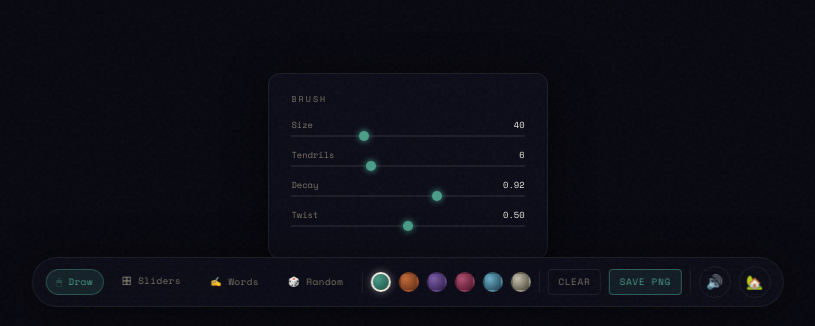
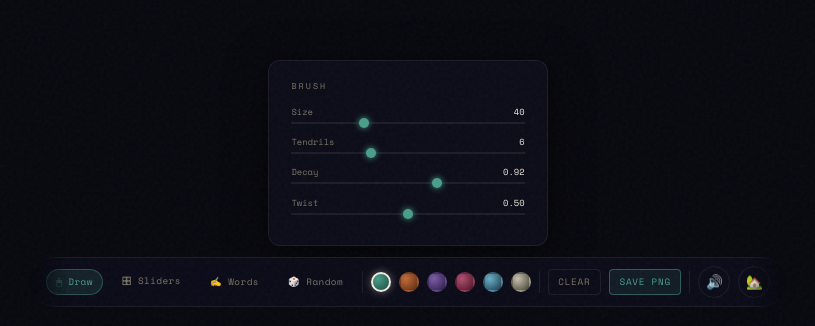
Before and after one commit to MaximumReality/art, a plain HTML site: page mix.html in a window 1280 px wide. Shown: the part 474-800 px from the top of the page, without its empty margins (232-1047 px from the left). Drawn offline with nearby package versions, Linux system fonts and the light colour scheme.

Commit message:
Update mix.html

```diff
--- a/mix.html
+++ b/mix.html
@@ -74,22 +74,41 @@
   }
 
   /* ── FLOATING TOOLBAR ── */
-  .toolbar {
+  .toolbar-wrap {
     position: fixed;
     bottom: 1.2rem;
-    left: 50%;
-    transform: translateX(-50%);
+    left: 0;
+    right: 0;
+    display: flex;
+    justify-content: center;
+    padding: 0 1rem;
+    z-index: 50;
+    pointer-events: none;
+  }
+
+  .toolbar {
     display: flex;
     align-items: center;
     gap: 0.5rem;
-    background: rgba(13,13,26,0.88);
+    background: rgba(13,13,26,0.92);
     backdrop-filter: blur(12px);
+    -webkit-backdrop-filter: blur(12px);
     border: 1px solid var(--border);
     border-radius: 40px;
-    padding: 0.5rem 0.8rem;
-    z-index: 50;
+    padding: 0.5rem 1rem;
     box-shadow: 0 4px 40px rgba(0,0,0,0.6);
+    overflow-x: auto;
+    overflow-y: visible;
+    -webkit-overflow-scrolling: touch;
+    scrollbar-width: none;
+    max-width: 100%;
+    pointer-events: all;
+    /* fade edges */
+    -webkit-mask-image: linear-gradient(to right, transparent 0%, black 5%, black 95%, transparent 100%);
+    mask-image: linear-gradient(to right, transparent 0%, black 5%, black 95%, transparent 100%);
   }
+
+  .toolbar::-webkit-scrollbar { display: none; }
 
   .toolbar-sep {
     width: 1px;
@@ -174,7 +193,7 @@
   /* ── POPOVER PANELS ── */
   .popover {
     position: fixed;
-    bottom: 4.2rem;
+    bottom: 5rem;
     left: 50%;
     transform: translateX(-50%);
     background: rgba(13,13,26,0.95);
@@ -360,7 +379,7 @@
 </div>
 
 <!-- Floating toolbar -->
-<div class="toolbar">
+<div class="toolbar-wrap"><div class="toolbar">
   <button class="mode-btn active" data-mode="draw">🖱 Draw</button>
   <button class="mode-btn" data-mode="sliders">🎛 Sliders</button>
   <button class="mode-btn" data-mode="words">✍ Words</button>
@@ -384,7 +403,7 @@
 
   <button class="btn-icon" id="btn-mute" title="Mute / Unmute">🔊</button>
   <a class="btn-icon" href="https://maximumreality.xyz" target="_blank" title="Home">🏡</a>
-</div>
+</div></div>
 
 <script>
 const canvas = document.getElementById('c');
```
